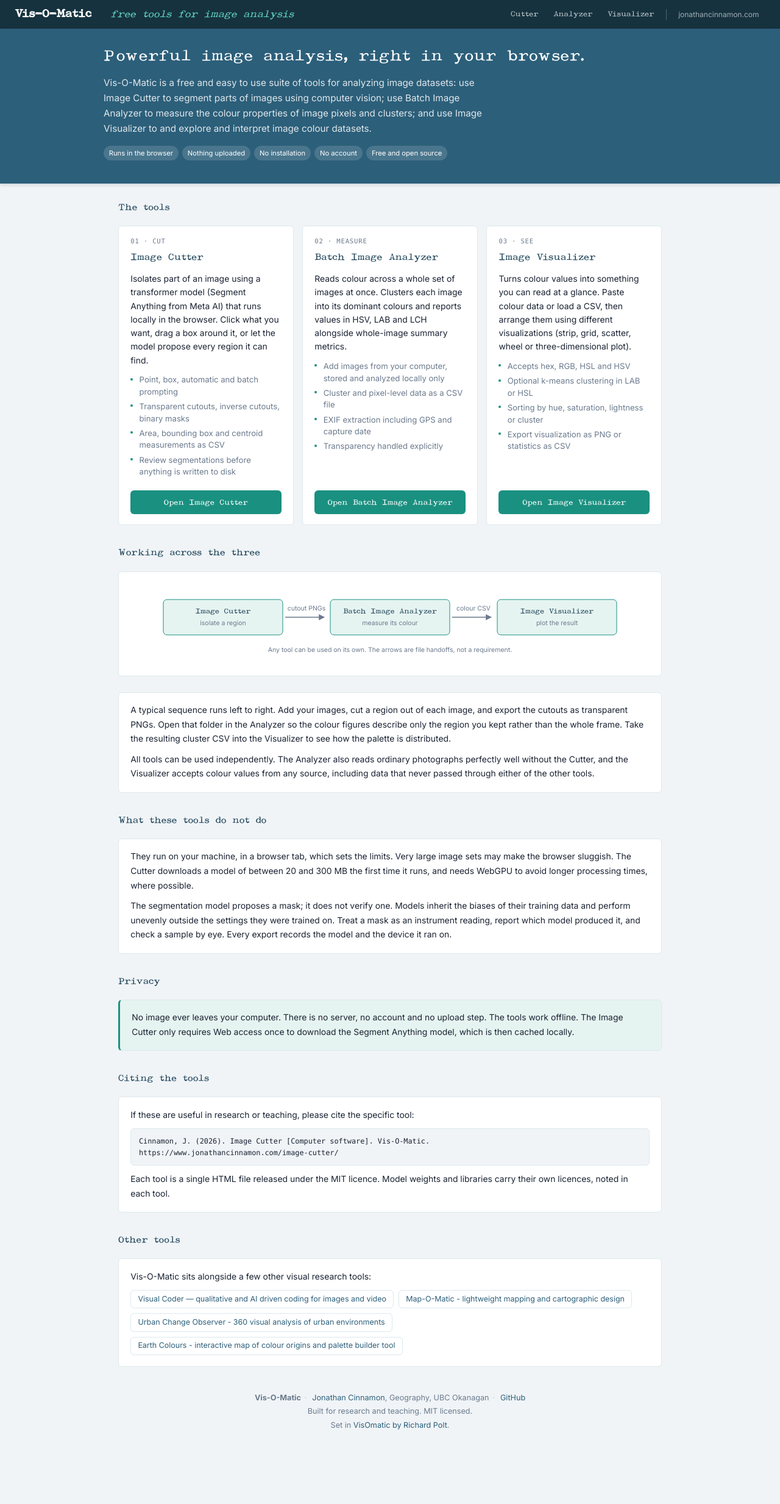
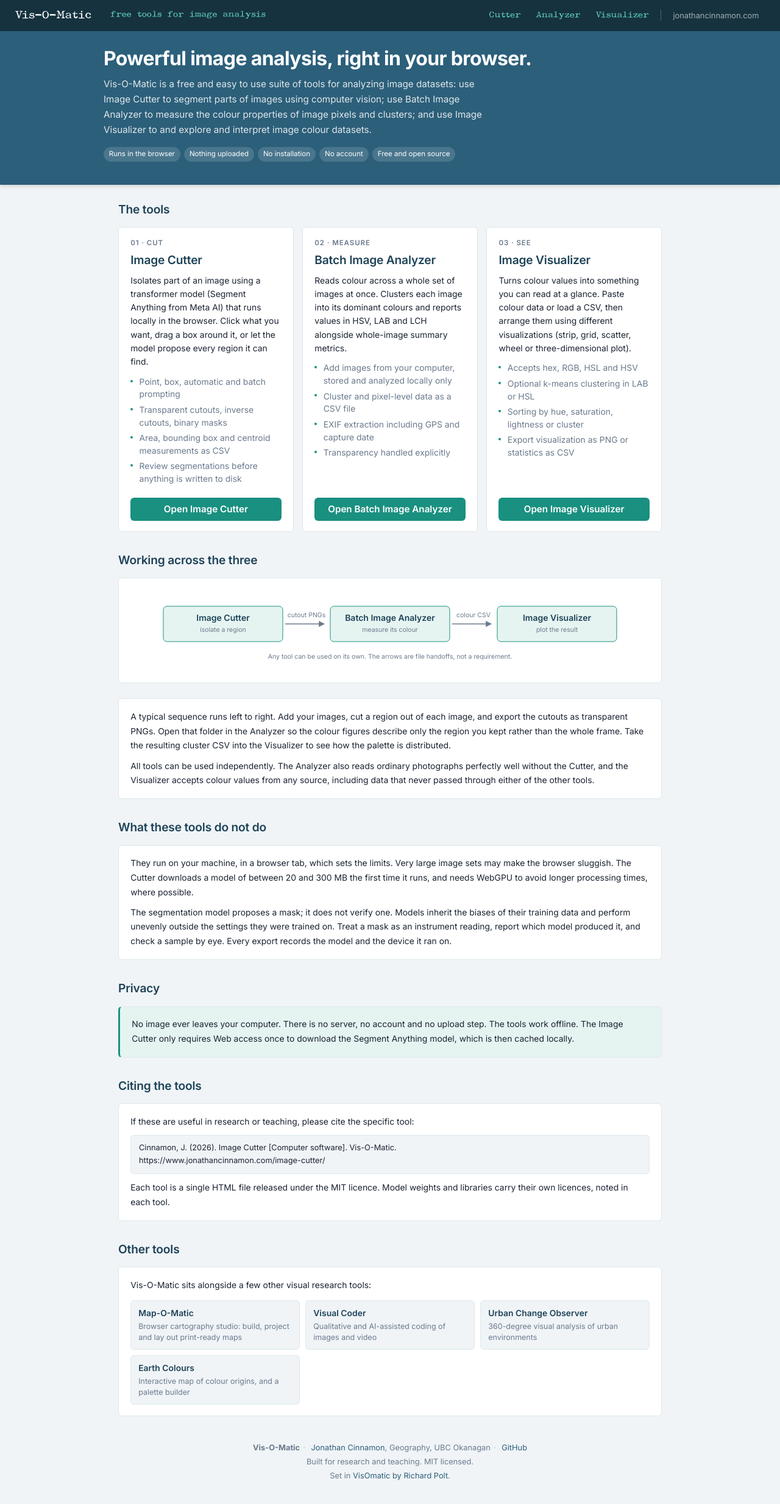
Before and after one commit to JCinnamon/vis-o-matic, a plain HTML site: page index.html in a window 1280 px wide. Shown: the whole page at 61% size. Before the commit the page ends 2405 px from the top, so only its background shows below. Drawn offline with Linux system fonts and the light colour scheme.

Commit message:
Update index.html

```diff
--- a/index.html
+++ b/index.html
@@ -22,7 +22,6 @@
   --radius:6px;
   --font:'Inter',system-ui,-apple-system,sans-serif;
   --display:'VisOmatic','Courier New',ui-monospace,monospace;
-  --mono:ui-monospace,SFMono-Regular,'SF Mono',Menlo,Consolas,monospace;
 }
 *,*::before,*::after{box-sizing:border-box;margin:0;padding:0}
 body{font-family:var(--font);background:var(--bg-page);color:var(--text);font-size:14px;line-height:1.5}
@@ -33,25 +32,25 @@
 .wordmark{font-family:var(--display);font-size:1.47rem;line-height:1;color:#fff;text-decoration:none;flex:0 0 auto;white-space:nowrap}
 .wordmark:hover{opacity:.85}
 .suite-nav{display:flex;gap:.2rem;margin-left:auto;flex-wrap:wrap;align-items:center}
-.suite-nav a{font-family:var(--display);color:rgba(255,255,255,.74);text-decoration:none;font-size:.98rem;padding:.24rem .66rem;border-radius:var(--radius);transition:background .12s,color .12s;white-space:nowrap}
-.suite-nav a:hover{background:rgba(255,255,255,.12);color:#fff}
-.suite-nav a.current{background:rgba(255,255,255,.19);color:#fff}
+.suite-nav a{font-family:var(--display);color:#5fd0bd;text-decoration:none;font-size:1.12rem;padding:.24rem .66rem;border-radius:var(--radius);transition:background .12s,color .12s;white-space:nowrap}
+.suite-nav a:hover{background:rgba(95,208,189,.16);color:#8ee3d4}
+.suite-nav a.current{background:rgba(95,208,189,.18);color:#fff}
 .suite-nav .divider{width:1px;height:18px;background:rgba(255,255,255,.25);margin:0 .35rem}
-.suite-nav a.ext{font-family:var(--font);font-size:.75rem;color:rgba(255,255,255,.6)}
+.suite-nav a.ext{font-family:var(--font);font-size:.8rem;color:rgba(255,255,255,.6)}
 
 /* ── Hero ───────────────────────────────────────────────── */
 .hero{background:var(--primary);color:#fff;padding:1.6rem 1.5rem 2.4rem;box-shadow:0 2px 6px rgba(0,0,0,.15)}
 .hero .in{max-width:940px;margin:0 auto}
-.hero h1{font-family:var(--display);font-size:2.04rem;font-weight:400;line-height:1.25;letter-spacing:.01em;margin-bottom:.6rem}
+.hero h1{font-size:2rem;font-weight:700;line-height:1.22;letter-spacing:-.02em;margin-bottom:.6rem}
 .hero p{font-size:.95rem;opacity:.85;max-width:640px;line-height:1.65}
 .hero .tags{margin-top:1rem;display:flex;gap:.4rem;flex-wrap:wrap}
-.hero .tags span{font-size:.7rem;background:rgba(255,255,255,.14);padding:.2rem .55rem;border-radius:99px}
+.hero .tags span{font-size:.72rem;background:rgba(255,255,255,.14);padding:.2rem .55rem;border-radius:99px}
 
 /* ── Layout ─────────────────────────────────────────────── */
 .wrap{max-width:940px;margin:0 auto;padding:1.6rem 1.5rem 3rem}
-.sec-title{font-family:var(--display);font-size:1.2rem;color:var(--primary-dark);margin:2rem 0 .9rem}
+.sec-title{font-size:1.2rem;font-weight:600;letter-spacing:-.01em;color:var(--primary-dark);margin:2rem 0 .9rem}
 .sec-title:first-child{margin-top:0}
-.lede{font-size:.88rem;color:var(--text-muted);max-width:640px;line-height:1.7;margin-bottom:1rem}
+.lede{font-size:.87rem;color:var(--text-muted);max-width:640px;line-height:1.7;margin-bottom:1rem}
 
 /* ── Chain diagram ──────────────────────────────────────── */
 .chain{background:var(--bg-white);border:1px solid var(--border);border-radius:var(--radius);padding:1.2rem;margin-bottom:1.6rem}
@@ -60,29 +59,31 @@
 /* ── Tool cards ─────────────────────────────────────────── */
 .tools{display:grid;grid-template-columns:repeat(auto-fit,minmax(268px,1fr));gap:.9rem}
 .tool{background:var(--bg-white);border:1px solid var(--border);border-radius:var(--radius);padding:1.1rem 1.2rem;display:flex;flex-direction:column}
-.tool .num{font-family:var(--mono);font-size:.66rem;color:var(--text-muted);letter-spacing:.08em;text-transform:uppercase}
-.tool h3{font-family:var(--display);font-size:1.24rem;font-weight:400;color:var(--primary-dark);margin:.25rem 0 .5rem}
+.tool .num{font-size:.72rem;font-weight:600;color:var(--text-muted);letter-spacing:.08em;text-transform:uppercase}
+.tool h3{font-size:1.2rem;font-weight:600;letter-spacing:-.01em;color:var(--primary-dark);margin:.25rem 0 .5rem}
 .tool p{font-size:.87rem;line-height:1.6;color:var(--text);margin-bottom:.7rem}
-.tool ul{list-style:none;margin:0 0 1rem;padding:0;font-size:.82rem;color:var(--text-muted)}
+.tool ul{list-style:none;margin:0 0 1rem;padding:0;font-size:.87rem;color:var(--text-muted)}
 .tool li{padding-left:.9rem;position:relative;margin-bottom:.28rem;line-height:1.5}
 .tool li::before{content:'';position:absolute;left:0;top:.5em;width:4px;height:4px;border-radius:50%;background:var(--accent)}
-.tool .go{margin-top:auto;display:inline-block;font-family:var(--display);font-size:1rem;text-align:center;background:var(--accent);color:#fff;text-decoration:none;padding:.45rem 1rem;border-radius:var(--radius);transition:background .12s}
+.tool .go{margin-top:auto;display:inline-block;font-size:.95rem;font-weight:600;text-align:center;background:var(--accent);color:#fff;text-decoration:none;padding:.45rem 1rem;border-radius:var(--radius);transition:background .12s}
 .tool .go:hover{background:var(--accent-hover)}
 .tool .go.soon{background:var(--bg-page);color:var(--text-muted);cursor:default}
 
 /* ── Panels ─────────────────────────────────────────────── */
 .panel{background:var(--bg-white);border:1px solid var(--border);border-radius:var(--radius);padding:1.1rem 1.2rem;margin-bottom:.9rem}
-.panel h4{font-family:var(--display);font-size:1.08rem;font-weight:400;color:var(--primary-dark);margin-bottom:.5rem}
+.panel h4{font-size:1.05rem;font-weight:600;color:var(--primary-dark);margin-bottom:.5rem}
 .panel p{font-size:.87rem;line-height:1.7;margin-bottom:.6rem}
 .panel p:last-child{margin-bottom:0}
 .panel.accent{background:var(--accent-light);border-left:3px solid var(--accent)}
-.cite{font-family:var(--mono);font-size:.74rem;background:var(--bg-page);border:1px solid var(--border);border-radius:var(--radius);padding:.65rem .8rem;line-height:1.6;margin-top:.5rem;white-space:pre-wrap}
-.related{display:flex;gap:.5rem;flex-wrap:wrap;margin-top:.6rem}
-.related a{font-size:.78rem;text-decoration:none;color:var(--primary);border:1px solid var(--border);background:var(--bg-white);border-radius:var(--radius);padding:.3rem .7rem;transition:border-color .12s}
-.related a:hover{border-color:var(--accent);color:var(--accent-hover)}
+.cite{font-size:.8rem;background:var(--bg-page);border:1px solid var(--border);border-radius:var(--radius);padding:.65rem .8rem;line-height:1.6;margin-top:.5rem;white-space:pre-wrap}
+.related{display:grid;grid-template-columns:repeat(auto-fit,minmax(212px,1fr));gap:.6rem;margin-top:.8rem}
+.related a{display:block;text-decoration:none;color:inherit;border:1px solid var(--border);background:var(--bg-page);border-radius:var(--radius);padding:.6rem .75rem;transition:border-color .12s,background .12s}
+.related a:hover{border-color:var(--accent);background:var(--accent-light)}
+.related b{display:block;font-size:.87rem;font-weight:600;color:var(--primary-dark);margin-bottom:.15rem}
+.related span{display:block;font-size:.78rem;color:var(--text-muted);line-height:1.45}
 
 /* ── Footer ─────────────────────────────────────────────── */
-.foot{font-size:.79rem;color:var(--text-muted);text-align:center;padding:1.6rem 1rem .5rem;line-height:1.8}
+.foot{font-size:.8rem;color:var(--text-muted);text-align:center;padding:1.6rem 1rem .5rem;line-height:1.8}
 .foot a{color:var(--primary);text-decoration:none}
 .foot a:hover{text-decoration:underline}
 .sep{opacity:.4;margin:0 .35rem}
@@ -92,8 +93,10 @@
   .hero h1{font-size:1.5rem}
 }
 
-.vom-tagline{font-family:var(--display);font-size:1.32rem;line-height:1;color:#5fd0bd;white-space:nowrap;flex:0 0 auto;margin-left:-.55rem}
-@media(max-width:820px){.vom-tagline{display:none}}
+.vom-tagline{font-family:var(--display);font-size:1.12rem;line-height:1;color:#5fd0bd;white-space:nowrap;flex:0 0 auto;margin-left:-.55rem}
+/* The nav sits at the tagline's size now, so the ribbon needs ~1050px to
+   stay on one line. Drop the tagline before it wraps rather than after. */
+@media(max-width:1060px){.vom-tagline{display:none}}
 </style>
 <script data-goatcounter="https://jcinnamon.goatcounter.com/count" async src="https://gc.zgo.at/count.js"></script>
 </head>
@@ -101,9 +104,9 @@
 
 <header class="page-header">
   <div class="header-top">
-    <a class="wordmark current" href="https://www.jonathancinnamon.com/vis-o-matic/"><b>Vis-O-Matic</b></a>
+    <a class="wordmark current" href="https://www.jonathancinnamon.com/vis-o-matic/">Vis-O-Matic</a>
     <span class="divider"></span>
-    <span class="vom-tagline"><i>free tools for image analysis</i></span>
+    <span class="vom-tagline">free tools for image analysis</span>
     <nav class="suite-nav">
       <a href="https://www.jonathancinnamon.com/image-cutter/">Cutter</a>
       <a href="https://www.jonathancinnamon.com/image-colour-analyzer/">Analyzer</a>
@@ -178,7 +181,7 @@
           <path d="M0 0 L10 5 L0 10 z" fill="#6b7a8d"/>
         </marker>
       </defs>
-      <g font-family="'VisOmatic','Courier New',monospace" font-size="15" fill="#1e4358" text-anchor="middle">
+      <g font-family="Inter,sans-serif" font-weight="600" font-size="14" fill="#1e4358" text-anchor="middle">
         <rect x="8" y="26" width="196" height="58" rx="6" fill="#e6f4f1" stroke="#1a9080"/>
         <text x="106" y="50">Image Cutter</text>
         <rect x="282" y="26" width="196" height="58" rx="6" fill="#e6f4f1" stroke="#1a9080"/>
@@ -231,10 +234,10 @@
   <div class="panel">
     <p>Vis-O-Matic sits alongside a few other visual research tools:</p>
     <div class="related">
-      <a href="https://jcinnamon.github.io/visual-coder/">Visual Coder — qualitative and AI driven coding for images and video</a>
-      <a href="https://jcinnamon.github.io/map-o-matic/">Map-O-Matic - lightweight mapping and cartographic design</a>
-      <a href="https://jcinnamon.github.io/urban-change-observer/">Urban Change Observer - 360 visual analysis of urban environments</a>
-      <a href="https://jcinnamon.github.io/earth-colours-mapper/">Earth Colours - interactive map of colour origins and palette builder tool</a>
+      <a href="https://jcinnamon.github.io/map-o-matic/"><b>Map-O-Matic</b><span>Browser cartography studio: build, project and lay out print-ready maps</span></a>
+      <a href="https://jcinnamon.github.io/visual-coder/"><b>Visual Coder</b><span>Qualitative and AI-assisted coding of images and video</span></a>
+      <a href="https://jcinnamon.github.io/urban-change-observer/"><b>Urban Change Observer</b><span>360-degree visual analysis of urban environments</span></a>
+      <a href="https://jcinnamon.github.io/earth-colours-mapper/"><b>Earth Colours</b><span>Interactive map of colour origins, and a palette builder</span></a>
     </div>
   </div>
 
```
